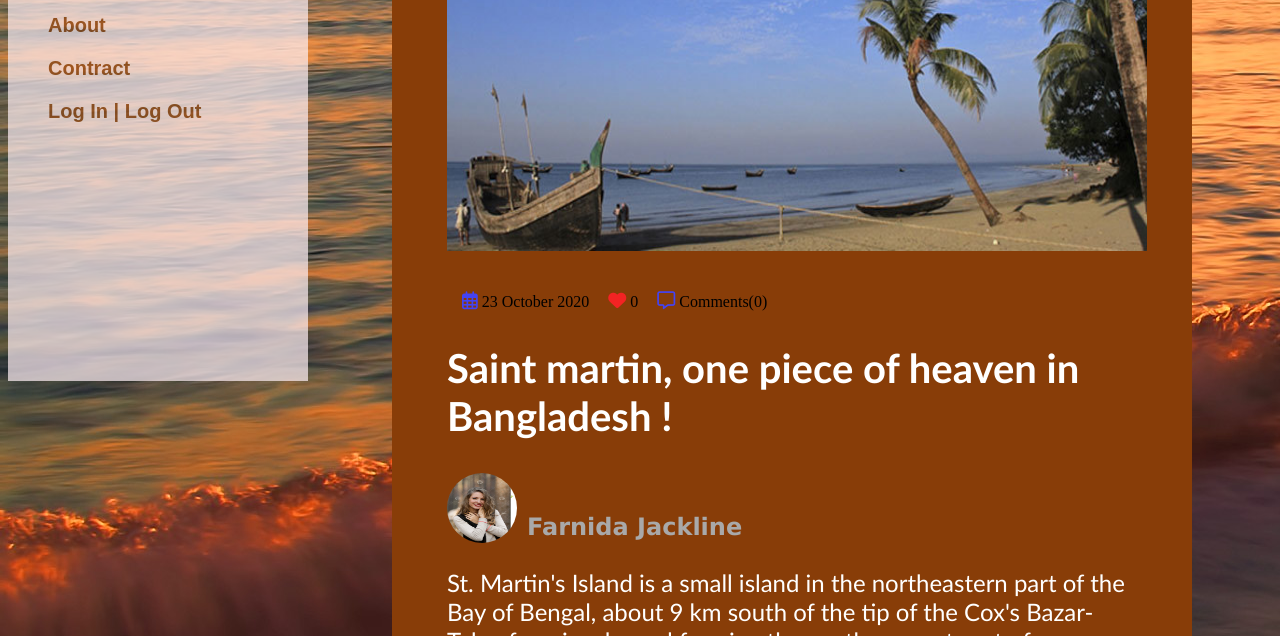
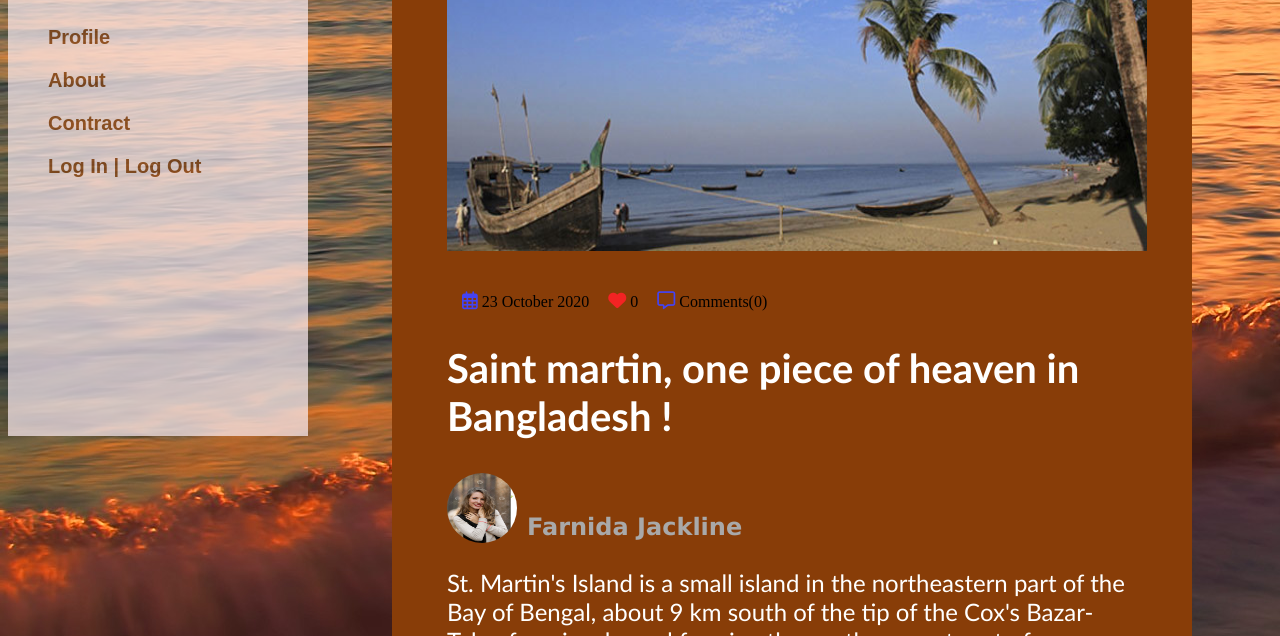
Before and after one commit to ashikmdshakil/tourblogs-template, a plain HTML site: page index.html in a window 1280 px wide. Shown: the part 837-1473 px from the top of the page. Drawn offline with nearby package versions, Linux system fonts and the light colour scheme.

Commit message:
something related sidebox positon changed

```diff
--- a/index.css
+++ b/index.css
@@ -12,7 +12,8 @@ body{
 #sidebox{
     height: 600px;
     width: 300px;
-    margin-top: 55px;
+    position: relative;
+    top: 55px;
     margin-right: 20px;
     background-color: lavenderblush;
     opacity: 70%;
--- a/index.js
+++ b/index.js
@@ -16,7 +16,7 @@
                 else {
                     $("#sidebox").css({
                         'position' : 'relative',
-                        'top' : '0px'
+                        'top' : '55px'
 
                     })
                 }
```
